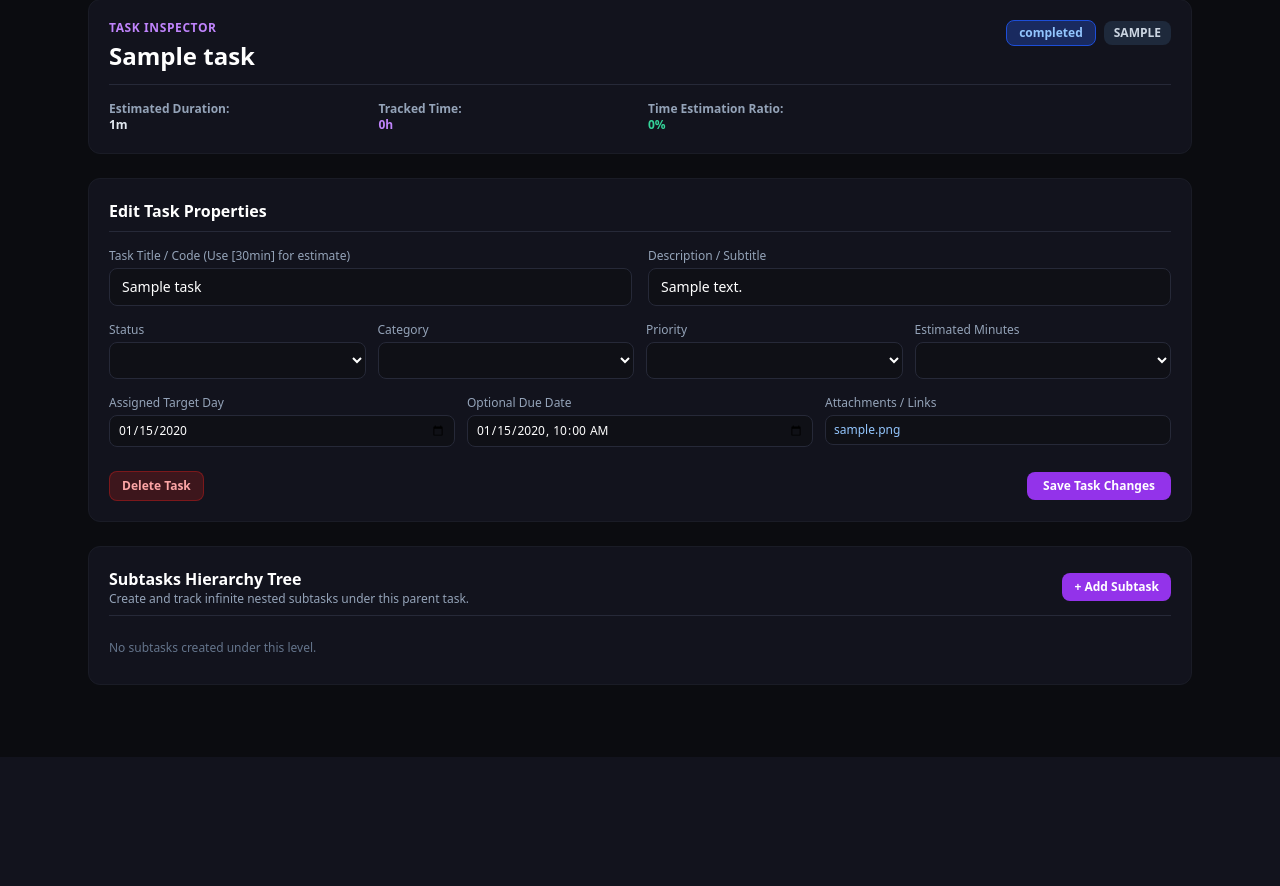
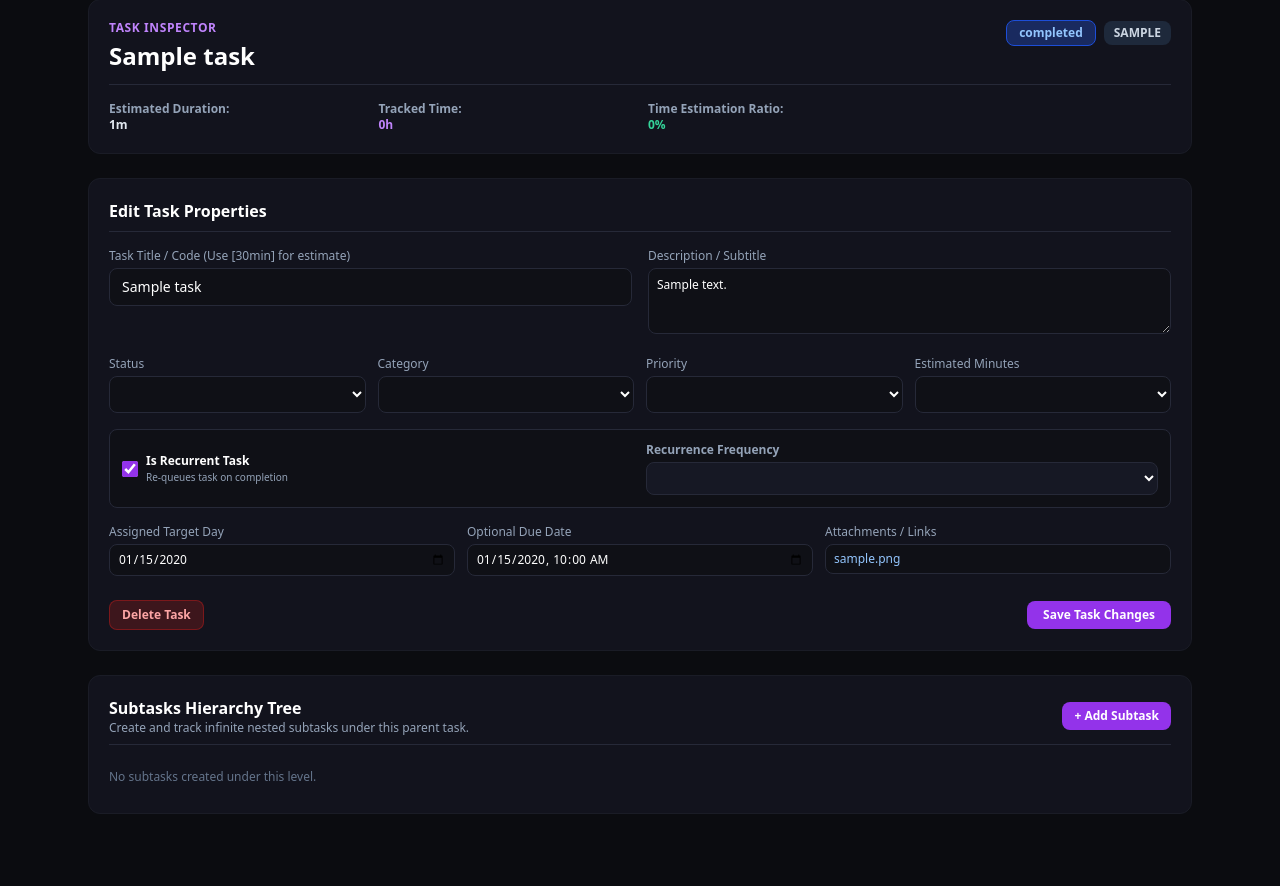
Before and after one commit to sinsenti/TimeTrace, a FastAPI app: page /tasks-detail/1 in a window 1280 px wide. Shown: the part 137-1023 px from the top of the page. Before the commit the page ends 894 px from the top, so only its background shows below. Run offline with FastAPI, Linux system fonts and the light colour scheme; tables that the repository leaves empty hold one stand-in row (values such as "Sample post"); data that the repository does not hold is empty; some libraries are stand-ins or nearby versions.

Commit message:
fix: bug with colors in calendar + recurrent task configuration

```diff
--- a/src/timetrace/interfaces/api/static/js/subtasks.js
+++ b/src/timetrace/interfaces/api/static/js/subtasks.js
@@ -8,6 +8,16 @@ document.addEventListener('DOMContentLoaded', () => {
     loadTaskDetailTree();
     setupSubtaskModalKeyboard();
 });
+
+function toggleInspectorRecurrenceRule(isRecurring) {
+    const container = document.getElementById('inspector_recurrence_rule_container');
+    if (!container) return;
+    if (isRecurring) {
+        container.classList.remove('hidden');
+    } else {
+        container.classList.add('hidden');
+    }
+}
 
 function navigateBack() {
     if (document.referrer) {
@@ -121,6 +131,15 @@ async function loadTaskDetailTree() {
         const estSelect = document.getElementById('inspector_edit_est');
         if (estSelect) estSelect.value = String(tree.estimated_minutes || 15);
 
+        const isRecur = tree.is_recurring === true;
+        const recurCheck = document.getElementById('inspector_edit_is_recurring');
+        if (recurCheck) recurCheck.checked = isRecur;
+
+        const ruleSelect = document.getElementById('inspector_edit_recurrence_rule');
+        if (ruleSelect) ruleSelect.value = tree.recurrence_rule || 'daily';
+
+        toggleInspectorRecurrenceRule(isRecur);
+
         const assignedInput = document.getElementById('inspector_edit_assigned_date');
         if (assignedInput) assignedInput.value = tree.assigned_date || '';
 
@@ -200,6 +219,8 @@ async function saveInspectorTaskProperties(event) {
         category: document.getElementById('inspector_edit_category').value,
         priority: document.getElementById('inspector_edit_priority').value,
         estimated_minutes: parseInt(document.getElementById('inspector_edit_est').value) || 15,
+        is_recurring: document.getElementById('inspector_edit_is_recurring') ? document.getElementById('inspector_edit_is_recurring').checked : false,
+        recurrence_rule: document.getElementById('inspector_edit_recurrence_rule') ? document.getElementById('inspector_edit_recurrence_rule').value : 'daily',
         assigned_date: document.getElementById('inspector_edit_assigned_date').value || null,
         attachments: document.getElementById('inspector_edit_attachments').value || ''
     };
--- a/src/timetrace/interfaces/api/templates/task_detail.html
+++ b/src/timetrace/interfaces/api/templates/task_detail.html
@@ -98,7 +98,7 @@
                 </div>
                 <div>
                     <label class="text-xs text-slate-400 block mb-1">Description / Subtitle</label>
-                    <input id="inspector_edit_desc" type="text" class="w-full bg-[#0f1016] border border-[var(--border-muted)] px-3 py-2 rounded-lg text-sm text-white focus:outline-none focus:border-purple-500">
+                    <textarea id="inspector_edit_desc" rows="3" class="w-full bg-[#0f1016] border border-[var(--border-muted)] p-2 rounded-lg text-xs text-white focus:outline-none focus:border-purple-500"></textarea>
                 </div>
             </div>
 
@@ -140,6 +140,27 @@
                         <option value="60">60 mins</option>
                         <option value="90">90 mins</option>
                         <option value="120">120 mins</option>
+                    </select>
+                </div>
+            </div>
+
+            <!-- Recurrence Inspector Config -->
+            <div class="grid grid-cols-1 md:grid-cols-2 gap-3 text-xs p-3 bg-[#0f1016] rounded-lg border border-[var(--border-muted)]">
+                <label class="flex items-center space-x-2 cursor-pointer">
+                    <input id="inspector_edit_is_recurring" type="checkbox" onchange="toggleInspectorRecurrenceRule(this.checked)" class="w-4 h-4 accent-purple-600 rounded cursor-pointer">
+                    <div>
+                        <span class="font-bold text-white block">Is Recurrent Task</span>
+                        <span class="text-[10px] text-slate-400">Re-queues task on completion</span>
+                    </div>
+                </label>
+
+                <div id="inspector_recurrence_rule_container" class="hidden">
+                    <label class="text-slate-400 block mb-1 font-semibold">Recurrence Frequency</label>
+                    <select id="inspector_edit_recurrence_rule" class="w-full bg-[#161824] border border-[var(--border-muted)] px-2 py-1.5 rounded-lg text-white font-bold">
+                        <option value="daily">Once per day (Daily)</option>
+                        <option value="weekdays">Weekdays (Mon - Fri)</option>
+                        <option value="weekly">Once per week (Weekly)</option>
+                        <option value="monthly">Once per month (Monthly)</option>
                     </select>
                 </div>
             </div>
```
Also changed, not shown: src/timetrace/interfaces/api/static/js/task_modal.js (+19 -1 lines), src/timetrace/interfaces/api/templates/components/task_modal.html (+16 -13 lines).
